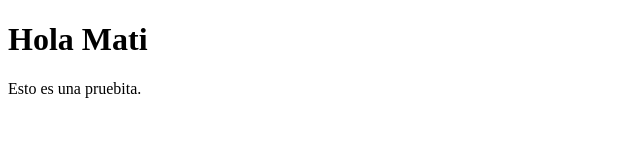
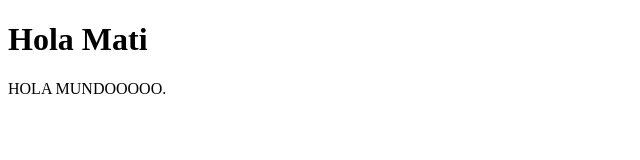
Before and after one commit to matiaskern/matiaskern.github.io, a plain HTML site: page index.html in a window 1280 px wide. Shown: the full height of the page, 0-640 px from the left. Drawn offline with Linux system fonts and the light colour scheme.

Commit message:
Update index.html

```diff
--- a/index.html
+++ b/index.html
@@ -2,6 +2,6 @@
 <html>
   <body>
     <h1>Hola Mati</h1>
-    <p>Esto es una pruebita.</p>
+    <p>HOLA MUNDOOOOO.</p>
   </body>
 </html>
```
